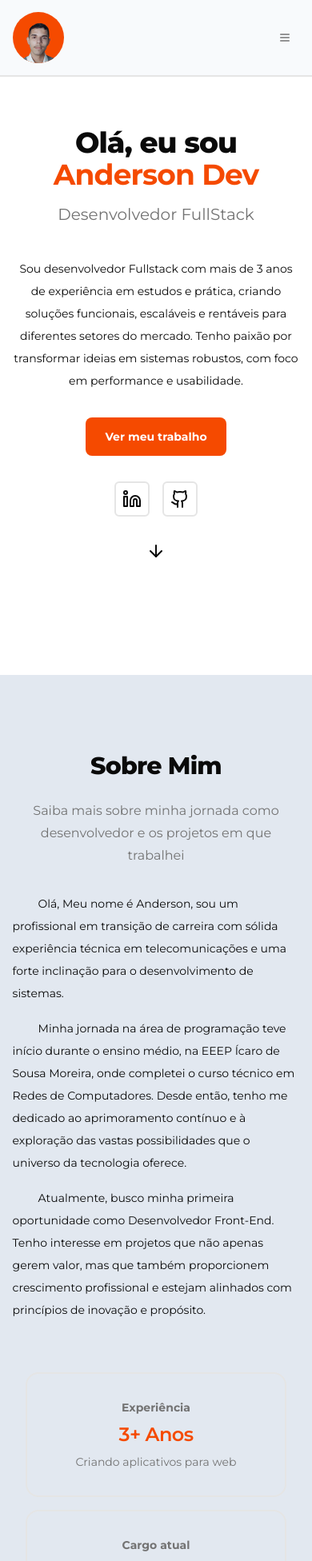
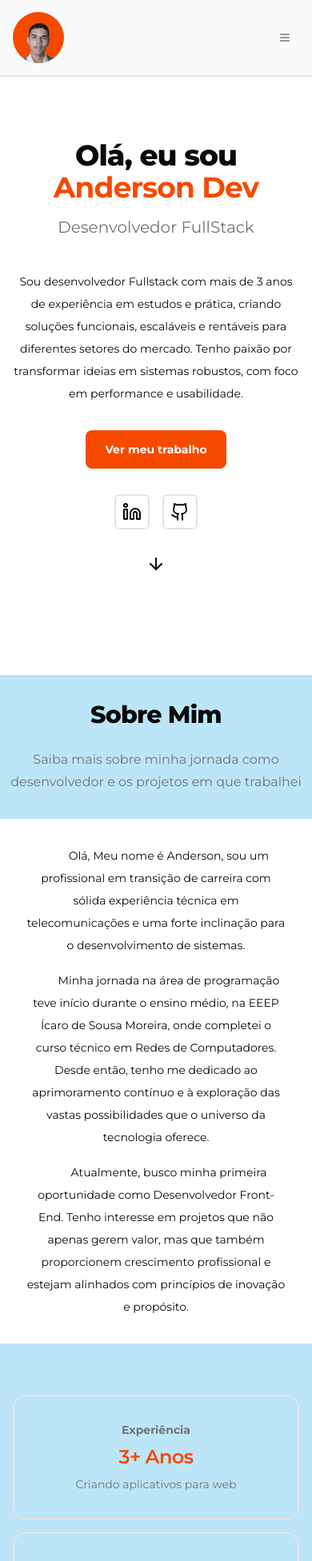
Before and after one commit to Anderson-Silva1/app-portifolio, a Next.js app: page / in a window 390 px wide. Shown: the top 1952 px of the page at 80% size. Built offline with nearby package versions, Linux system fonts and the light colour scheme.

Commit message:
estilização...

```diff
--- a/src/app/globals.css
+++ b/src/app/globals.css
@@ -65,7 +65,7 @@
   --ring: oklch(0.708 0 0);
   --chart-1: oklch(0.646 0.222 41.116);
   --chart-2: oklch(0.6 0.118 184.704);
-  --chart-3: oklch(0.398 0.07 227.392);
+  --chart-3: oklch(0.9 0.05 227);
   --chart-4: oklch(0.828 0.189 84.429);
   --chart-5: oklch(0.769 0.188 70.08);
   --sidebar: oklch(0.985 0 0);
@@ -99,7 +99,7 @@
   --ring: oklch(0.556 0 0);
   --chart-1: oklch(0.488 0.243 264.376);
   --chart-2: oklch(0.696 0.17 162.48);
-  --chart-3: oklch(0.769 0.188 70.08);
+  --chart-3: oklch(0.2518 0.0661 265.34);
   --chart-4: oklch(0.627 0.265 303.9);
   --chart-5: oklch(0.645 0.246 16.439);
   --sidebar: oklch(0.205 0 0);
@@ -120,3 +120,9 @@
     @apply bg-background text-foreground;
   }
 }
+
+@layer components {
+  .profile-summary-container {
+    height: calc(100vh - 6rem);
+  }
+}
--- a/src/app/page.tsx
+++ b/src/app/page.tsx
@@ -11,9 +11,9 @@ export default function Home() {
     <>
       <Header />
 
-      <Container>
-        <ProfileSummary />
-      </Container>
+      {/* <Container> */}
+      <ProfileSummary />
+      {/* </Container> */}
 
       <Container>
         <About />
--- a/src/components/About/About.tsx
+++ b/src/components/About/About.tsx
@@ -4,9 +4,9 @@ import { ContentAbout } from "./ContentAbout";
 
 export const About = () => {
   return (
-    <main className="bg-slate-200 pt-16 dark:bg-slate-900">
+    <main className="bg-chart-3 text-foreground min-h-screen">
       <Content>
-        <div className="min-h-screen scroll-mt-24 px-[4%]" id="about">
+        <div className="scroll-mt-24" id="about">
           <div className="py-8">
             <Title titleText="Sobre Mim">
               Saiba mais sobre minha jornada como desenvolvedor e os projetos em
--- a/src/components/About/ContentAbout.tsx
+++ b/src/components/About/ContentAbout.tsx
@@ -2,26 +2,26 @@ export const ContentAbout = () => {
   return (
     <section className="flex flex-col items-center justify-center gap-16 pb-8 lg:flex-row">
       <div className="w-full flex-1">
+        <div className="bg-background rounded-none p-8 lg:rounded-2xl">
           <Paraghaph>
-          Olá, Meu nome é Anderson, sou um profissional em transição de carreira
-          com sólida experiência técnica em telecomunicações e uma forte
-          inclinação para o desenvolvimento de sistemas.
+            Olá, Meu nome é Anderson, sou um profissional em transição de
+            carreira com sólida experiência técnica em telecomunicações e uma
+            forte inclinação para o desenvolvimento de sistemas.
           </Paraghaph>
-
           <Paraghaph>
             Minha jornada na área de programação teve início durante o ensino
-          médio, na EEEP Ícaro de Sousa Moreira, onde completei o curso técnico
-          em Redes de Computadores. Desde então, tenho me dedicado ao
-          aprimoramento contínuo e à exploração das vastas possibilidades que o
-          universo da tecnologia oferece.
+            médio, na EEEP Ícaro de Sousa Moreira, onde completei o curso
+            técnico em Redes de Computadores. Desde então, tenho me dedicado ao
+            aprimoramento contínuo e à exploração das vastas possibilidades que
+            o universo da tecnologia oferece.
           </Paraghaph>
-
           <Paraghaph>
             Atualmente, busco minha primeira oportunidade como Desenvolvedor
-          Front-End. Tenho interesse em projetos que não apenas gerem valor, mas
-          que também proporcionem crescimento profissional e estejam alinhados
-          com princípios de inovação e propósito.
+            Front-End. Tenho interesse em projetos que não apenas gerem valor,
+            mas que também proporcionem crescimento profissional e estejam
+            alinhados com princípios de inovação e propósito.
           </Paraghaph>
+        </div>
       </div>
 
       <div className="w-full flex-1 space-y-4 px-4">
@@ -53,7 +53,7 @@ type ParaghaphProps = {
 
 const Paraghaph = ({ children }: ParaghaphProps) => {
   return (
-    <p className="m-auto max-w-[600px] text-left indent-8 text-sm leading-7 [&:not(:first-child)]:mt-4">
+    <p className="m-auto max-w-[600px] text-center indent-8 text-sm leading-7 lg:text-left [&:not(:first-child)]:mt-4">
       {children}
     </p>
   );
--- a/src/components/ProfileSummary/ProfileSummary.tsx
+++ b/src/components/ProfileSummary/ProfileSummary.tsx
@@ -9,8 +9,8 @@ export const ProfileSummary = () => {
   return (
     <main>
       <Content>
-        <div className="flex min-h-screen flex-col items-center justify-center gap-8 pb-8">
-          <div className="mt-16 flex flex-col gap-4 text-center md:mt-0">
+        <div className="profile-summary-container mt-24 flex flex-col items-center justify-center gap-8 pb-8 md:pb-24">
+          <div className="flex flex-col gap-4 text-center md:mt-0">
             <IntroHeader />
             <IntroDescription />
           </div>
```
Lines whose indentation alone changed are shown as unchanged.
